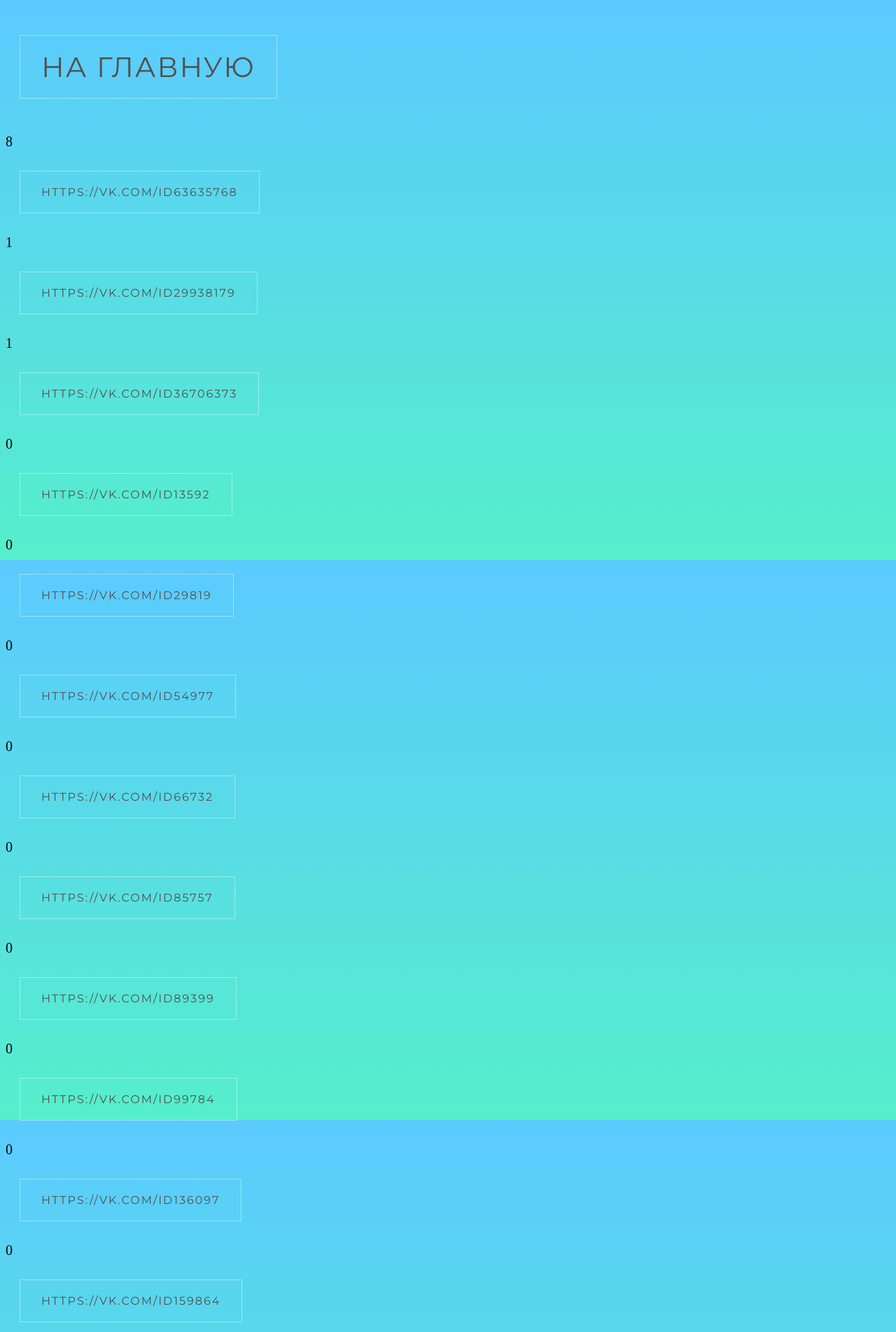
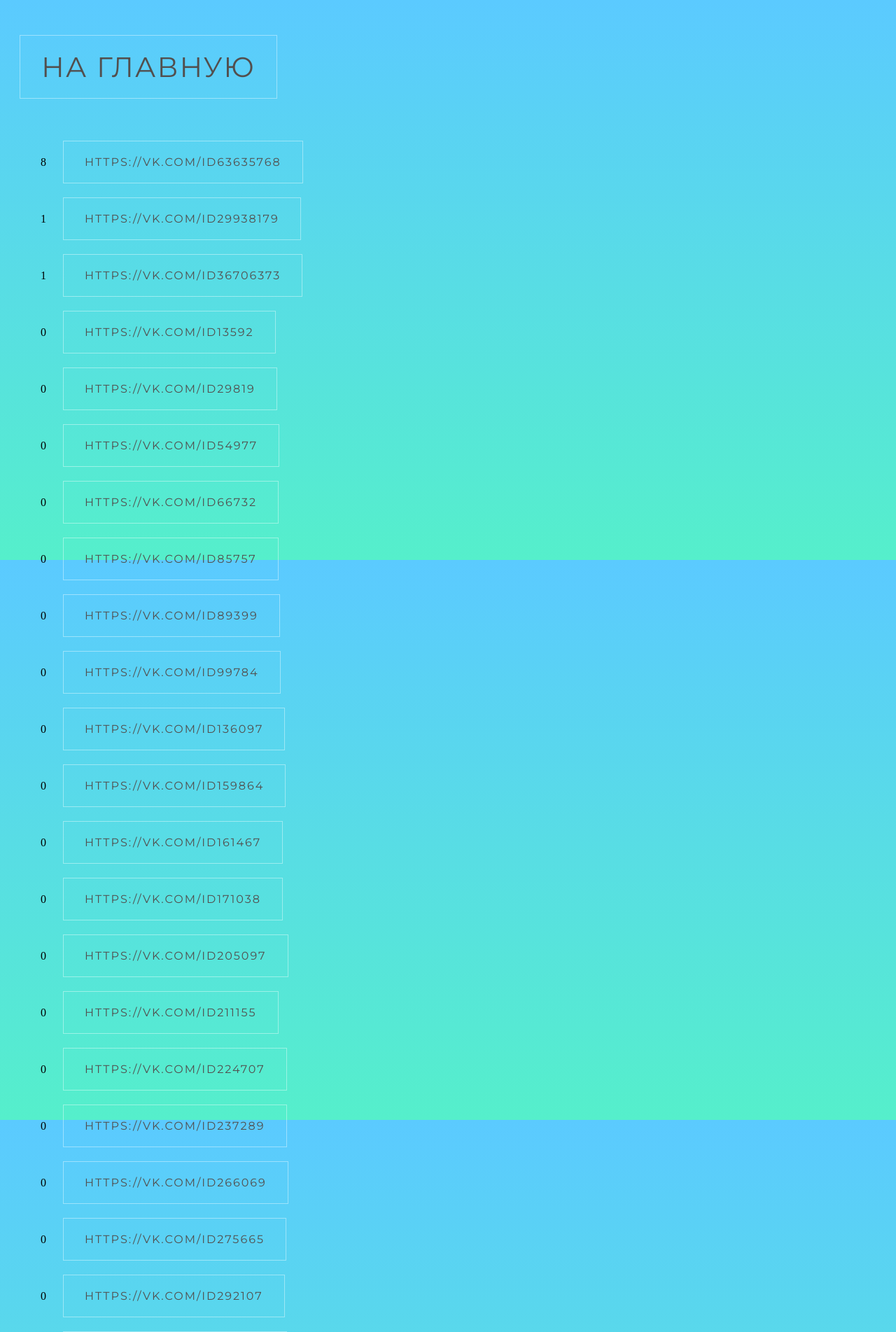
Before and after one commit to lososkin/chiki, a Django app: page /top/ in a window 1280 px wide. Shown: the top 1903 px of the page at 70% size. Run offline with Django 3.2, Linux system fonts and the light colour scheme; data comes from the database, SQL or seed files in the repository.

Commit message:
change top v2

```diff
--- a/chiki_kfu/templates/top.html
+++ b/chiki_kfu/templates/top.html
@@ -77,8 +77,8 @@
 <body>
 	<h3><a href="/">На главную</a></h3>
 	{% for chika in top100chik %}
-	<div>
-		<p style="font-size: 20px;">{{chika.likes}}</p>
+	<div style="margin-left: 50px;">
+		{{chika.likes}}
 		<a href="{{chika.vk_link}}">{{chika.vk_link}}</a>
 		</br>
 	</div>
```
